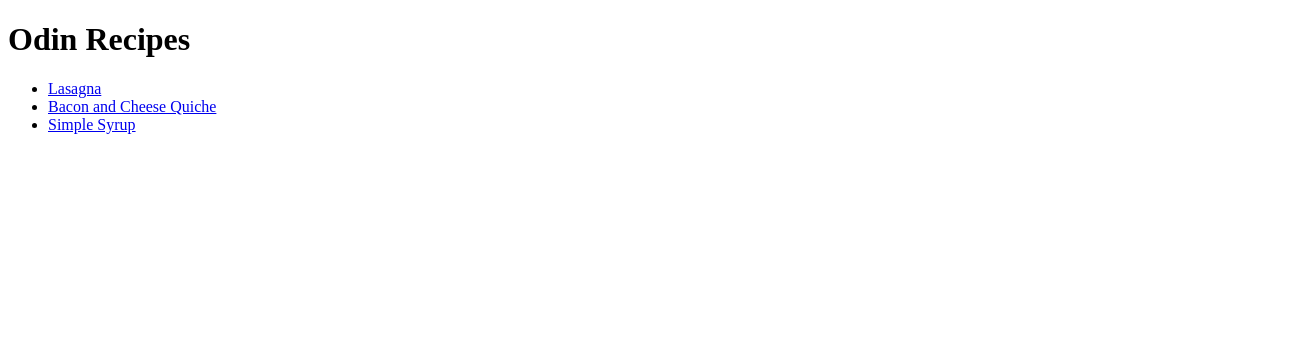
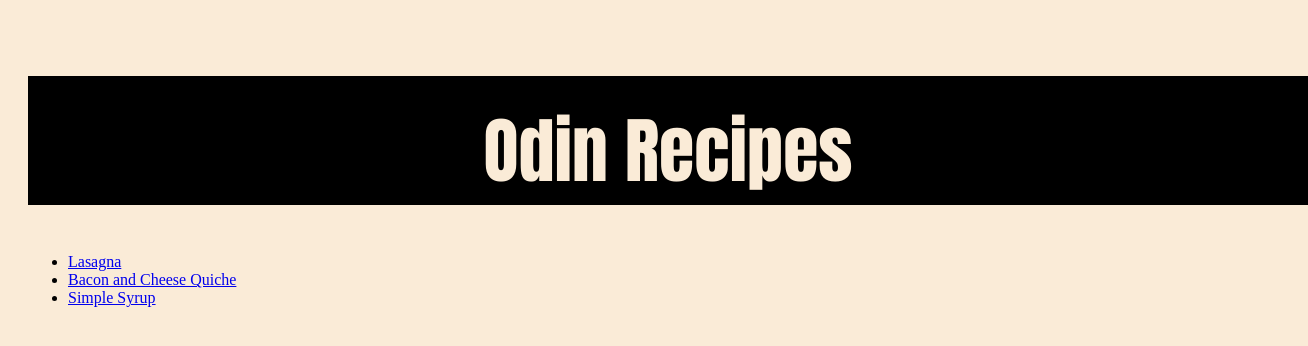
Before and after one commit to bstine06/odin-recipes, a plain HTML site: page index.html in a window 1280 px wide. Shown: the whole page, 1308 px wide, since content can reach past the window. Drawn offline with Linux system fonts and the light colour scheme.

Commit message:
Style entire website using one style.css file
Expanded upon the design of this website as per the assignment in the
first chapter of "CSS Foundations" of The Odin Project. I added some
class attributes in HTML to practice using selectors in CSS.

```diff
--- a/index.html
+++ b/index.html
@@ -5,11 +5,12 @@
     <meta charset="UTF-8">
     <meta http-equiv="X-UA-Compatible" content="IE=edge">
     <meta name="viewport" content="width=device-width, initial-scale=1.0">
+    <link rel="stylesheet" href="./style.css">
     <title>Recipes</title>
 </head>
 
 <body>
-    <h1>Odin Recipes</h1>
+    <h1 class="webpage-header">Odin Recipes</h1>
     <ul>
         <li><a href="recipes/lasagna.html">Lasagna</a></li>
         <li><a href="recipes/bacon-and-cheese-quiche.html">Bacon and Cheese Quiche</a></li>
--- /dev/null
+++ b/style.css
@@ -0,0 +1,23 @@
+body {
+    background-color: antiquewhite;
+    padding: 20px;
+}
+
+h1 {
+    font-family: Impact, Haettenschweiler, 'Arial Narrow Bold', sans-serif;
+    font-size: 48px;
+    background-color:black;
+    width:100vw;
+    padding-top:20px;
+    text-align:center;
+    color:antiquewhite;
+}
+
+.webpage-header {
+    font-size: 72px;
+}
+
+img {
+    height: 200px;
+    width: auto;
+}
```
Also changed, not shown: recipes/bacon-and-cheese-quiche.html (+1 -0 lines), recipes/lasagna.html (+1 -0 lines), recipes/simple-syrup.html (+1 -0 lines).
